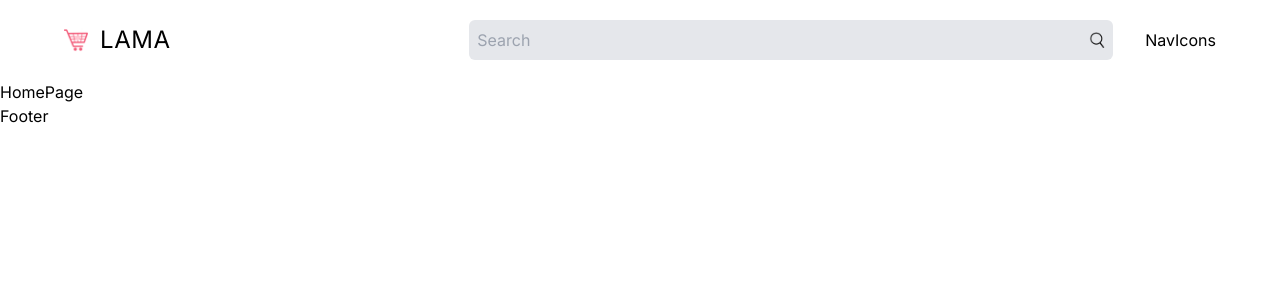
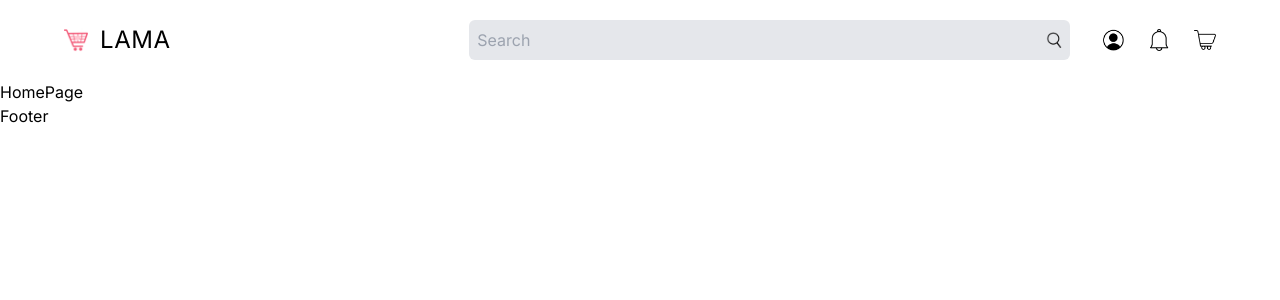
Before and after one commit to ShavmiyanV/e-commerce, a Next.js app: page / in a window 1280 px wide. Shown: the top 300 px of the page. Built offline with nearby package versions, Linux system fonts and the light colour scheme.

Commit message:
Add CartModal component and enhance NavIcons
Introduced a new CartModal component and updated NavIcons to include profile, notification, and cart icons with modal functionality. Added state management for profile and cart modals, and integrated navigation for login and profile actions.

```diff
--- /dev/null
+++ b/src/components/CartModal.tsx
@@ -0,0 +1,9 @@
+"use client"
+
+const CartModal = () => {
+  return (
+    <div>CartModal</div>
+  )
+}
+
+export default CartModal
--- a/src/components/NavIcons.tsx
+++ b/src/components/NavIcons.tsx
@@ -1,9 +1,61 @@
-"use client"
+"use client";
+
+import Image from "next/image";
+import { useState } from "react";
+import Link from "next/link";
+import { useRouter } from "next/navigation";
+import CartModal from "./CartModal";
 
 const NavIcons = () => {
+  const [isProfileOpen, setIsProfileOpen] = useState(false);
+  const [isCartOpen, setIsCartOpen] = useState(false);
+
+  const router = useRouter();
+
+  //   Temporary
+  const isLoggedIn = false;
+
+  const handleProfile = () => {
+    if (!isLoggedIn) {
+      router.push("/login");
+    }
+    setIsProfileOpen((prev) => !prev);
+  };
+
   return (
-    <div>NavIcons</div>
-  )
-}
+    <div className="flex items-center gap-4 xl:gap-6 relative">
+      <Image
+        src="/profile.png"
+        alt=""
+        width={22}
+        height={22}
+        className="cursor-pointer"
+        onClick={handleProfile}
+      />
+      {isProfileOpen && (
+        <div className="absolute p-4 rounded-md top-12 text-sm left-0 shadow-[0_3px_10px_rgb(0,0,0,0.2)] z-20">
+          <Link href="/">Profile</Link>
+          <div className="mt-2 cursor-pointer">Logout</div>
+        </div>
+      )}
+      <Image
+        src="/notification.png"
+        alt=""
+        width={22}
+        height={22}
+        className="cursor-pointer"
+      />
+      <Image
+        src="/cart.png"
+        alt=""
+        width={22}
+        height={22}
+        className="cursor-pointer"
+        onClick={() => setIsCartOpen((prev) => !prev)}
+      />
+      {isCartOpen && <CartModal />}
+    </div>
+  );
+};
 
-export default NavIcons
+export default NavIcons;
```
